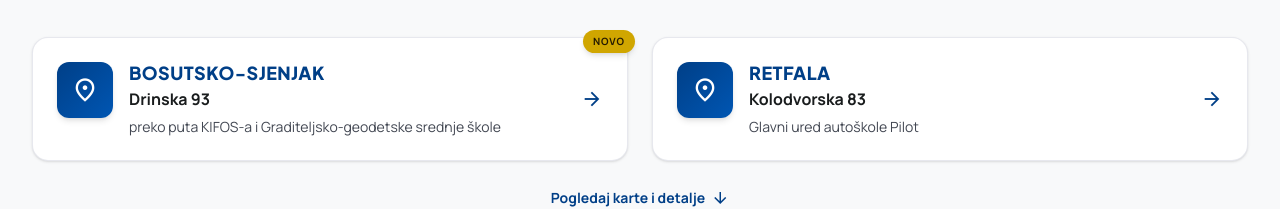
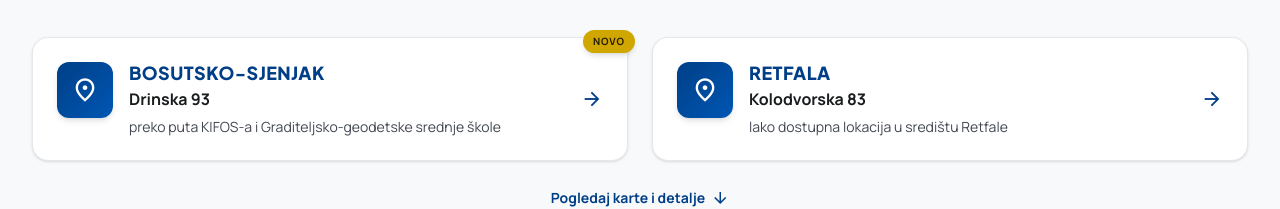
Before and after one commit to mateo76910/autoskola-pilot, a Next.js app: page / in a window 1280 px wide. Shown: the part 811-1020 px from the top of the page. Built offline with nearby package versions, Linux system fonts and the light colour scheme.

Commit message:
fix verbiage

```diff
--- a/src/components/sections/LocationsHighlight.tsx
+++ b/src/components/sections/LocationsHighlight.tsx
@@ -8,14 +8,17 @@ const highlights = [
   {
     neighborhood: "Retfala",
     address: "Kolodvorska 83",
-    hint: "Glavni ured autoškole Pilot",
+    hint: "lako dostupna lokacija u središtu Retfale",
     isNew: false,
   },
 ];
 
 export default function LocationsHighlight() {
   return (
-    <section className="pt-4 pb-12 md:pb-16" aria-labelledby="lokacije-isticanje">
+    <section
+      className="pt-4 pb-12 md:pb-16"
+      aria-labelledby="lokacije-isticanje"
+    >
       <div className="max-w-7xl mx-auto px-6 md:px-8">
         <div className="text-center mb-8 md:mb-10">
           <span className="text-tertiary font-bold tracking-widest text-xs uppercase">
```
